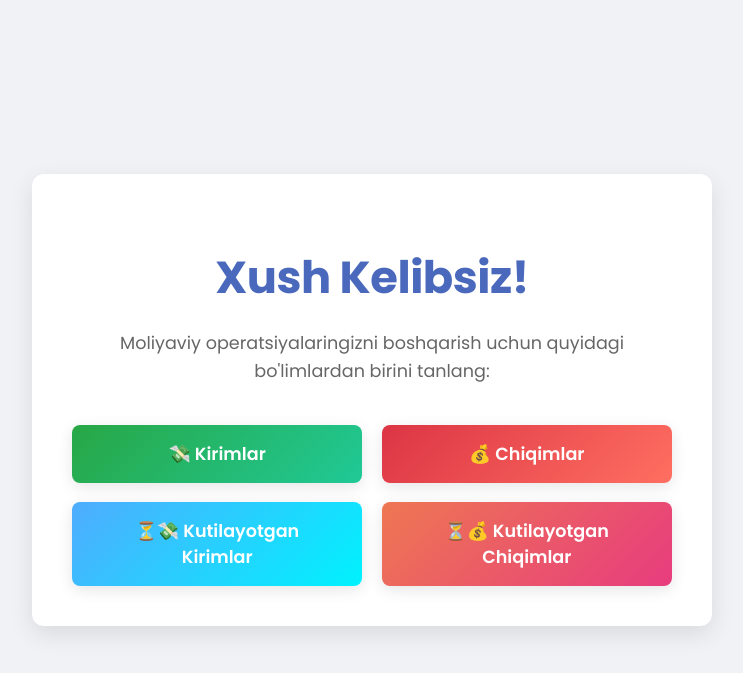
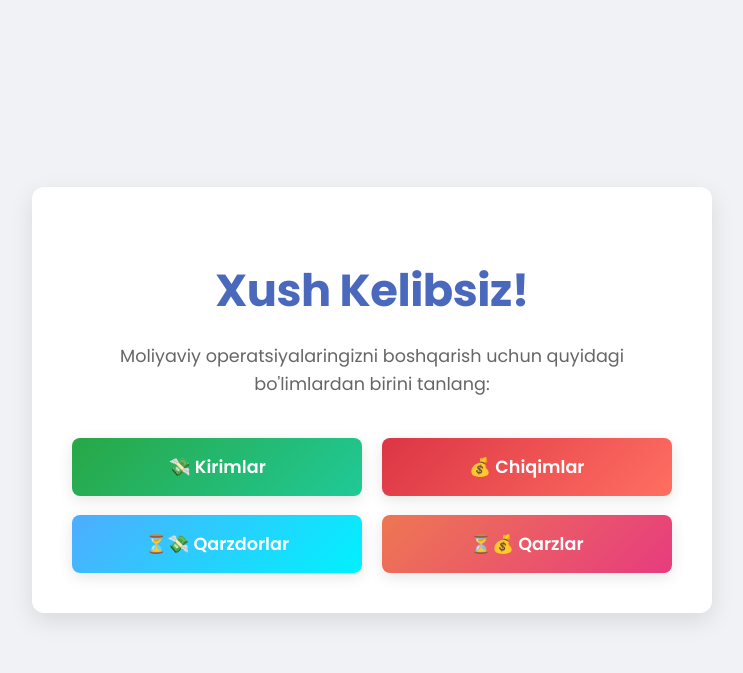
Before and after one commit to AzizbekGulomov2002/finday, a Django app: page / in a window 1280 px wide. Shown: the top 673 px of the page, without its empty margins (268-1011 px from the left). Run offline with Django 5.2, Linux system fonts and the light colour scheme.

Commit message:
[UPDATED] expected debit and credit

```diff
--- a/app/templates/main.html
+++ b/app/templates/main.html
@@ -146,8 +146,8 @@
         <div class="button-group">
             <a href="{% url 'app:income_list' %}" class="btn btn-income">💸 Kirimlar</a>
             <a href="{% url 'app:expense_list' %}" class="btn btn-expense">💰 Chiqimlar</a>
-            <a href="{% url 'app:expected_income_list' %}" class="btn btn-expected-income">⏳💸 Kutilayotgan Kirimlar</a>
-            <a href="{% url 'app:expected_expense_list' %}" class="btn btn-expected-expense">⏳💰 Kutilayotgan Chiqimlar</a>
+            <a href="{% url 'app:expected_income_list' %}" class="btn btn-expected-income">⏳💸 Qarzdorlar</a>
+            <a href="{% url 'app:expected_expense_list' %}" class="btn btn-expected-expense">⏳💰 Qarzlar</a>
         </div>
     </div>
 </body>
```
